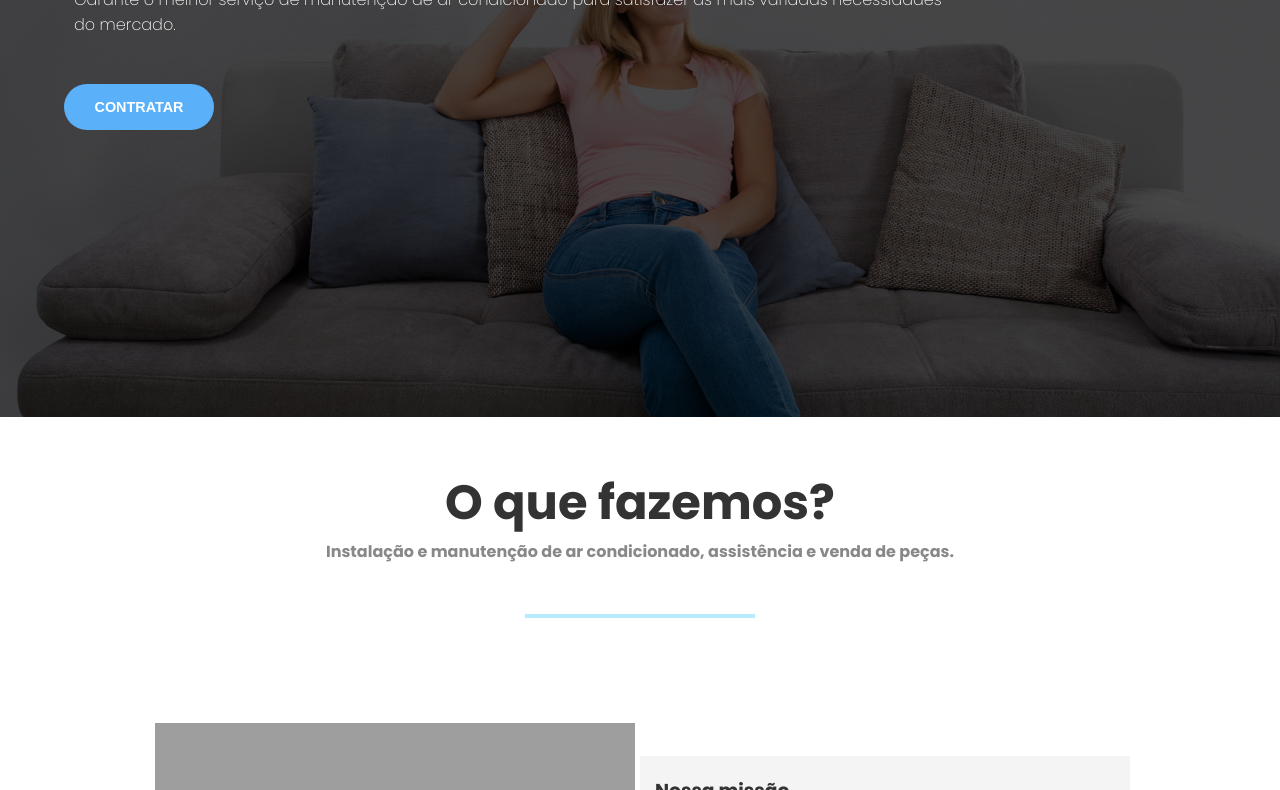
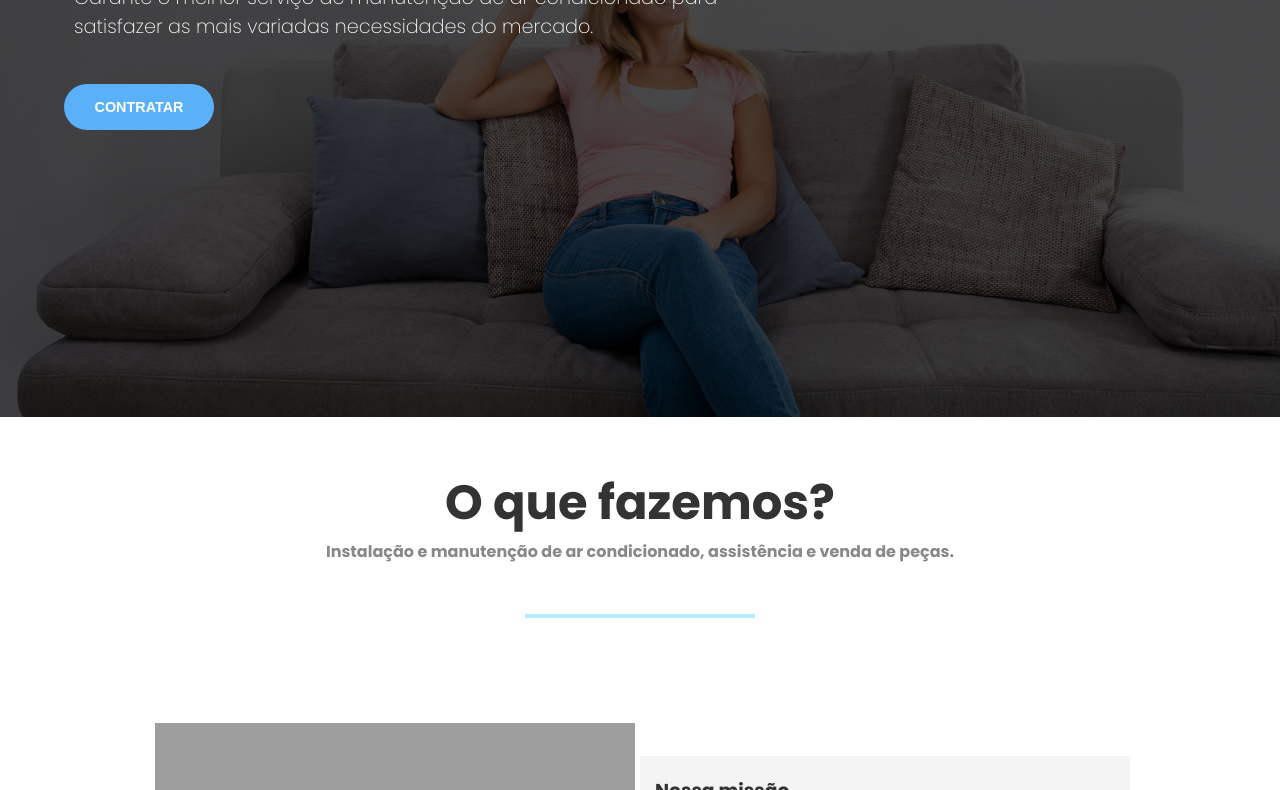
Before and after one commit to gittmau/bemfrio, a plain HTML site: page index.html in a window 1280 px wide. Shown: the part 433-1223 px from the top of the page. Drawn offline with nearby package versions, Linux system fonts and the light colour scheme; grey boxes are pictures that could not be loaded.

Commit message:
Add files via upload

```diff
--- a/index.html
+++ b/index.html
@@ -10,7 +10,7 @@
 	<meta name="keywords" content="Manutenção de ar condicionado, limpeza de ar condicionado">
 	<meta property="og:title" content="Refrigeração e ar condicionado">
 	<meta property="og:type" content="website">
-	<meta property="og:image" content="https://gittmau.github.io/images/img28.jpg">
+	<meta property="og:image" content="https://gittmau.github.io/images/             ">
 	<meta name="theme-color" content="#5AB1FA">
 	<link rel="icon" href="logo-balao-2.png">
 	<link rel="stylesheet" href="https://fonts.googleapis.com/css2?family=Material+Symbols+Outlined:opsz,wght,FILL,GRAD@20..48,100..700,0..1,-50..200" />
@@ -66,7 +66,7 @@
 		<div id="filtro">
 			<div id="texto-capa">
 				<h1 id="titulo-capa">BemFrio </h1>
-				<span style="font-family:">Garante o melhor serviço de manutenção de ar condicionado para satisfazer as mais variadas necessidades do mercado.</span>
+				<p>Garante o melhor serviço de manutenção de ar condicionado para satisfazer as mais variadas necessidades do mercado.</p>
 			</div>
 
 			<div id="botao-capa">
@@ -125,6 +125,10 @@
 
            <div class="galery">
                 <img src="img12.jpg" alt="" class="item current-item">
+           </div>
+
+           <div class="galery">
+                <img src="img13.jpg" alt="" class="item current-item">
            </div>
 
            <div class="galery">
--- a/media.css
+++ b/media.css
@@ -34,6 +34,8 @@
 	#pesquisa > input{width: 400px;padding:10px}
 
 	#titulo-capa{font-size:2.5em}
+
+	#texto-capa p{width: 80%}
 
     #secao-1{width:90%;display: flex;justify-content:space-evenly;align-items: center;margin: 100px auto}
 
@@ -187,6 +189,8 @@
 
 	#titulo-capa{font-size:3.5em}
 
+	#texto-capa p{font-size: 1.2rem}
+
 	#secao-1{width:85%;}
 
 	.secao1-img{height: 500px}
```
